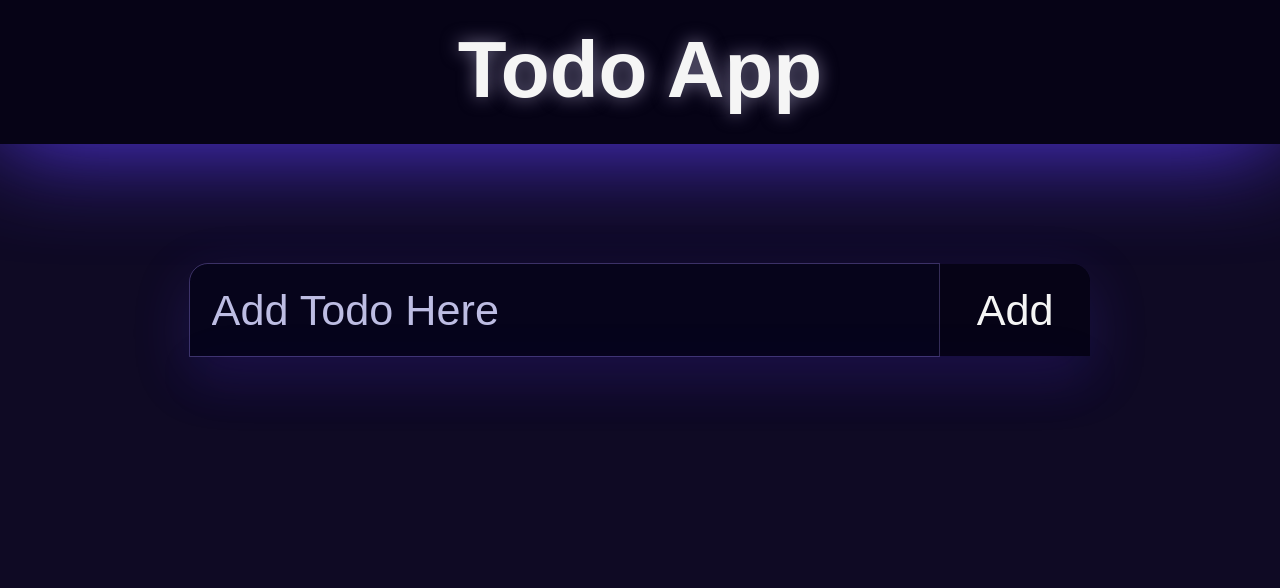
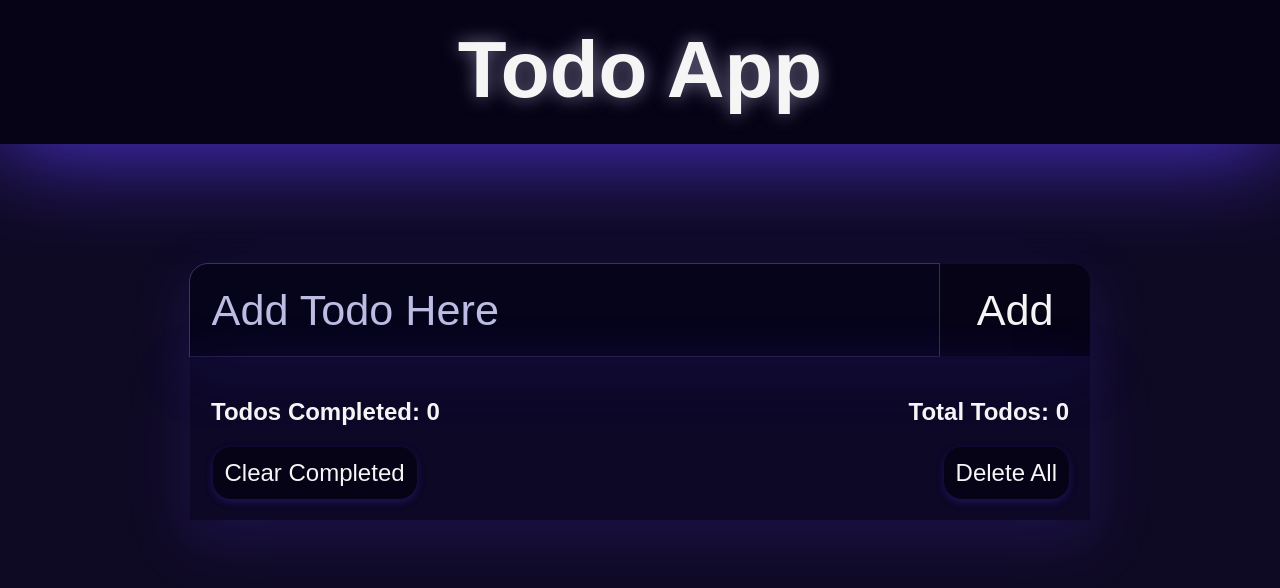
Before and after one commit to Neonsy/React-First-Steps, a React (Vite) app: page / in a window 1280 px wide. Shown: the top 588 px of the page. Built offline with nearby package versions, Linux system fonts and the light colour scheme.

Commit message:
Added sorting and footer with stats and actions

```diff
--- a/src/App.jsx
+++ b/src/App.jsx
@@ -1,6 +1,6 @@
 import './App.css';
 import Header from './components/Header/Header';
-import Todo from './components/Todo';
+import Todo from './components/Todo/Todo';
 
 function App() {
     return (
--- a/src/components/Todo.jsx
+++ /dev/null
@@ -1,14 +0,0 @@
-import { useState } from 'react';
-import Form from './Form/Form';
-import TodoList from './TodoList/TodoList';
-
-export default function Todo() {
-    const [todos, setTodos] = useState([]);
-
-    return (
-        <>
-            <Form todos={todos} setTodos={setTodos} />
-            <TodoList todos={todos} setTodos={setTodos} />
-        </>
-    );
-}
--- /dev/null
+++ b/src/components/Todo/Footer/Footer.jsx
@@ -0,0 +1,30 @@
+import styles from './Footer.module.css';
+
+export default function Footer({ completedTodos, totalTodos, todos, setTodos }) {
+    function deleteAll() {
+        setTodos([]);
+    }
+
+    function clearCompleted() {
+        setTodos(todos.filter((todo) => !todo.completed));
+    }
+
+    return (
+        <>
+            <footer className={styles.footer}>
+                <div className={styles.info}>
+                    <h2>Todos Completed: {completedTodos}</h2>
+                    <h2>Total Todos: {totalTodos}</h2>
+                </div>
+                <div className={styles.actions}>
+                    <button onClick={clearCompleted} className={styles.clear}>
+                        Clear Completed
+                    </button>
+                    <button onClick={deleteAll} className={styles.delete}>
+                        Delete All
+                    </button>
+                </div>
+            </footer>
+        </>
+    );
+}
--- /dev/null
+++ b/src/components/Todo/Footer/Footer.module.css
@@ -0,0 +1,63 @@
+.footer {
+    align-self: center;
+
+    width: 100%;
+    max-width: 900px;
+
+    padding: 21px;
+
+    background-color: hsla(250, 75%, 9%, 0.5);
+    box-shadow: 0 18px 55px 3px hsla(250, 75%, 55%, 0.18);
+}
+
+.info,
+.actions {
+    display: flex;
+    justify-content: space-between;
+
+    margin-top: 21px;
+}
+
+.clear,
+.delete {
+    border: none;
+    outline: none;
+
+    font-size: 1.5em;
+    background-color: hsl(250, 75%, 5%);
+    color: whitesmoke;
+
+    padding: 0.5em;
+    margin-left: 1.5px;
+
+    border-radius: 18px;
+
+    box-shadow: 0 3px 9px 0 hsla(250, 75%, 55%, 0.27);
+}
+
+.clear:focus,
+.delete:focus {
+    outline: 1.5px hsla(250, 75%, 75%, 0.3) solid;
+}
+
+.clear:hover,
+.delete:hover {
+    background-color: hsl(250, 75%, 9%);
+}
+
+.clear:active,
+.delete:active {
+    transform: translateY(3px) scaleY(0.9);
+
+    background-color: hsl(250, 75%, 5%);
+    color: whitesmoke;
+
+    border-radius: 18px;
+
+    box-shadow: 0 3px 9px 0 hsla(250, 75%, 55%, 0.18);
+
+    font-size: 1.5em;
+
+    padding: 0.5em;
+    margin-left: 1.5px;
+}
--- a/src/components/Form/Form.module.css
+++ b/src/components/Todo/Form/Form.module.css
@@ -55,3 +55,11 @@
 .button:focus {
     outline: 1.5px hsla(250, 75%, 75%, 0.3) solid;
 }
+
+.button:active {
+    transform: translateY(3px) scaleY(0.99);
+}
+
+.button:hover {
+    background-color: hsl(250, 75%, 9%);
+}
--- /dev/null
+++ b/src/components/Todo/Todo.jsx
@@ -0,0 +1,19 @@
+import { useState } from 'react';
+import Form from './Form/Form';
+import TodoList from './TodoList/TodoList';
+import Footer from './Footer/Footer';
+
+export default function Todo() {
+    const [todos, setTodos] = useState([]);
+
+    const completedTodos = todos.filter((todo) => todo.completed).length;
+    const totalTodos = todos.length;
+
+    return (
+        <>
+            <Form todos={todos} setTodos={setTodos} />
+            <TodoList todos={todos} setTodos={setTodos} completedTodos={completedTodos} />
+            <Footer completedTodos={completedTodos} totalTodos={totalTodos} todos={todos} setTodos={setTodos} />
+        </>
+    );
+}
--- a/src/components/TodoList/TodoList.jsx
+++ b/src/components/Todo/TodoList/TodoList.jsx
@@ -2,10 +2,12 @@ import TodoItem from './TodoItem/TodoItem';
 import styles from './TodoList.module.css';
 
 export default function TodoList({ todos, setTodos }) {
+    const sortedTodos = [...todos].sort((a, b) => a.completed - b.completed);
+
     return (
         <>
             <ul className={styles.list}>
-                {todos.map((todo) => (
+                {sortedTodos.map((todo) => (
                     <TodoItem key={todo.name} todo={todo} todos={todos} setTodos={setTodos} />
                 ))}
             </ul>
--- a/src/components/TodoList/TodoList.module.css
+++ b/src/components/Todo/TodoList/TodoList.module.css
@@ -11,7 +11,7 @@
     box-shadow: 0 18px 55px 3px hsla(250, 75%, 55%, 0.18);
 
     overflow-y: auto;
-    max-height: 63dvh;
+    max-height: 50dvh;
 }
 
 .list::-webkit-scrollbar {
```
Also changed, not shown: src/components/Todo/Form/Form.jsx (renamed from src/components/Form/Form.jsx), src/components/Todo/TodoList/TodoItem/TodoItem.jsx (renamed from src/components/TodoList/TodoItem/TodoItem.jsx), src/components/Todo/TodoList/TodoItem/TodoItem.module.css (renamed from src/components/TodoList/TodoItem/TodoItem.module.css).
